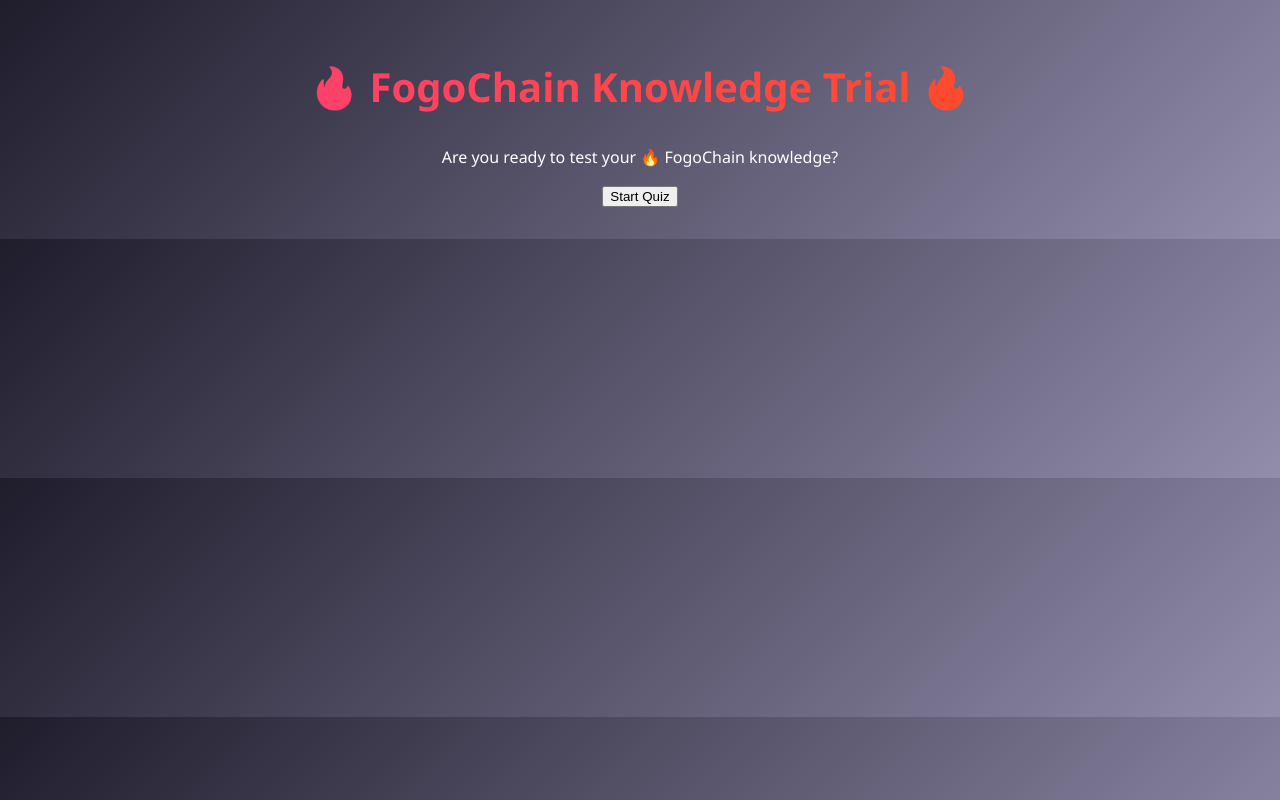
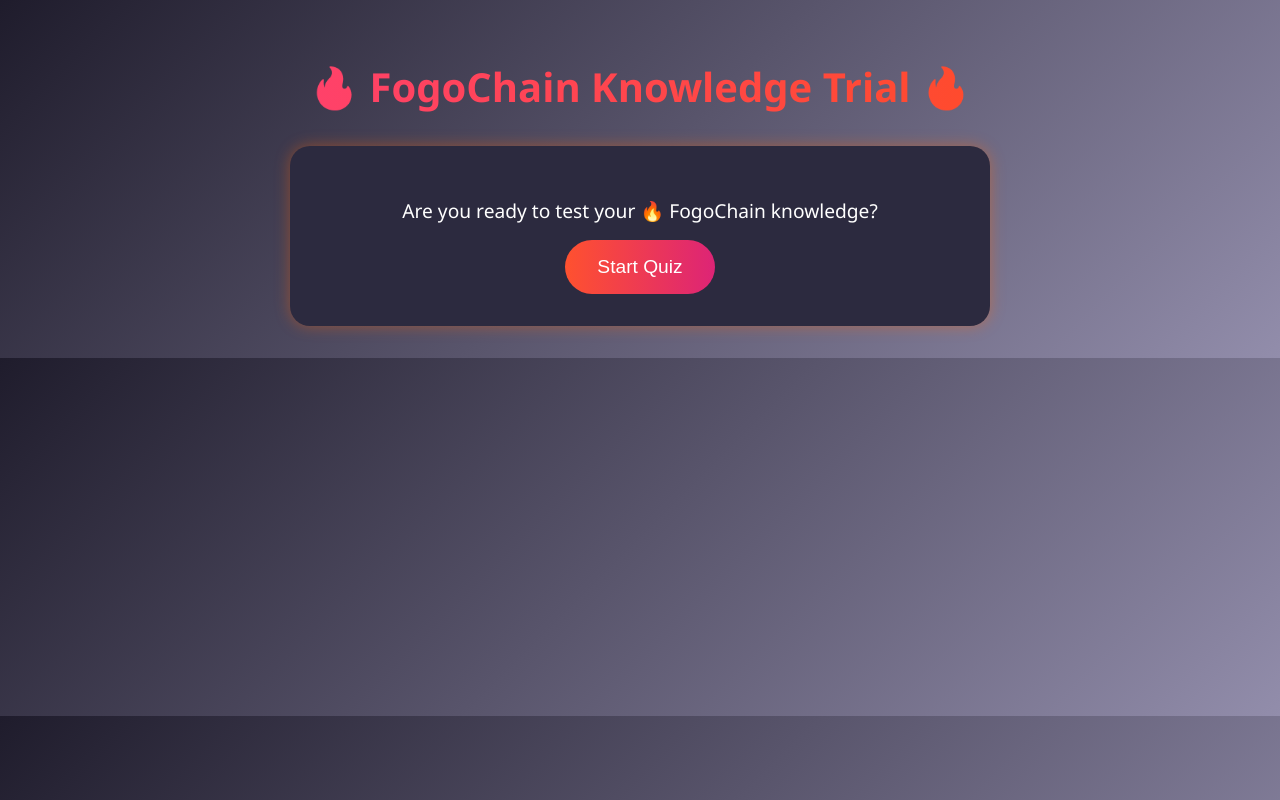
Before and after one commit to solotoxicxd/fogochain-quiz, a React (Create React App) app: page / in a window 1280 px wide. Built offline with nearby package versions, Linux system fonts and the light colour scheme.

Commit message:
Update App.css

```diff
--- a/src/App.css
+++ b/src/App.css
@@ -1,5 +1,7 @@
+/* Reset & base styling */
 body {
   margin: 0;
+  padding: 0;
   font-family: 'Segoe UI', sans-serif;
   background: linear-gradient(135deg, #1f1c2c, #928dab);
   color: #fff;
@@ -12,6 +14,7 @@
   text-align: center;
 }
 
+/* Title */
 .quiz-title {
   font-size: 2.5rem;
   background: linear-gradient(to right, #ff416c, #ff4b2b);
@@ -20,11 +23,45 @@
   margin-bottom: 2rem;
 }
 
+/* Start Screen */
+.start-screen {
+  background: #2c2a3f;
+  padding: 2rem;
+  border-radius: 20px;
+  box-shadow: 0 0 15px rgba(255, 98, 0, 0.4);
+}
+
+.start-screen p {
+  font-size: 1.2rem;
+  margin-bottom: 1rem;
+}
+
+.start-btn {
+  padding: 1rem 2rem;
+  font-size: 1.2rem;
+  background: linear-gradient(to right, #ff512f, #dd2476);
+  border: none;
+  border-radius: 30px;
+  color: white;
+  cursor: pointer;
+  transition: 0.3s;
+}
+
+.start-btn:hover {
+  background: linear-gradient(to right, #dd2476, #ff512f);
+}
+
+/* Quiz Box */
 .quiz-box {
   background: #292744;
   padding: 2rem;
   border-radius: 20px;
   box-shadow: 0 0 1rem rgba(255, 69, 0, 0.4);
+}
+
+.quiz-box h2 {
+  font-size: 1.5rem;
+  margin-bottom: 1.5rem;
 }
 
 .options button {
@@ -46,8 +83,10 @@
 .timer {
   margin-top: 1rem;
   font-weight: bold;
+  font-size: 1.2rem;
 }
 
+/* Result Popup */
 .result-popup {
   background: #1c1b29;
   padding: 2rem;
```
